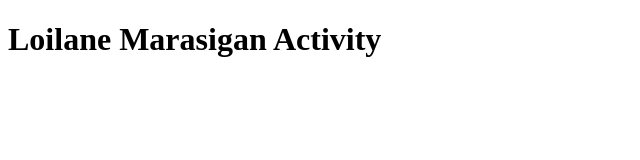
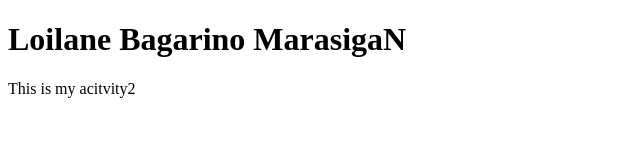
Before and after one commit to Loilanemarasigan11/loilanemarasiganActivity, a plain HTML site: page index.html in a window 1280 px wide. Shown: the whole page, without its empty margins (0-640 px from the left). Drawn offline with Linux system fonts and the light colour scheme.

Commit message:
Modified Change

```diff
--- a/index.html
+++ b/index.html
@@ -6,6 +6,7 @@
     <title>Document</title>
 </head>
 <body>
-    <h1> Loilane Marasigan Activity</h1>
+    <h1> Loilane Bagarino MarasigaN</h1>
+    <p> This is my acitvity2 </p>
 </body>
 </html>
```
